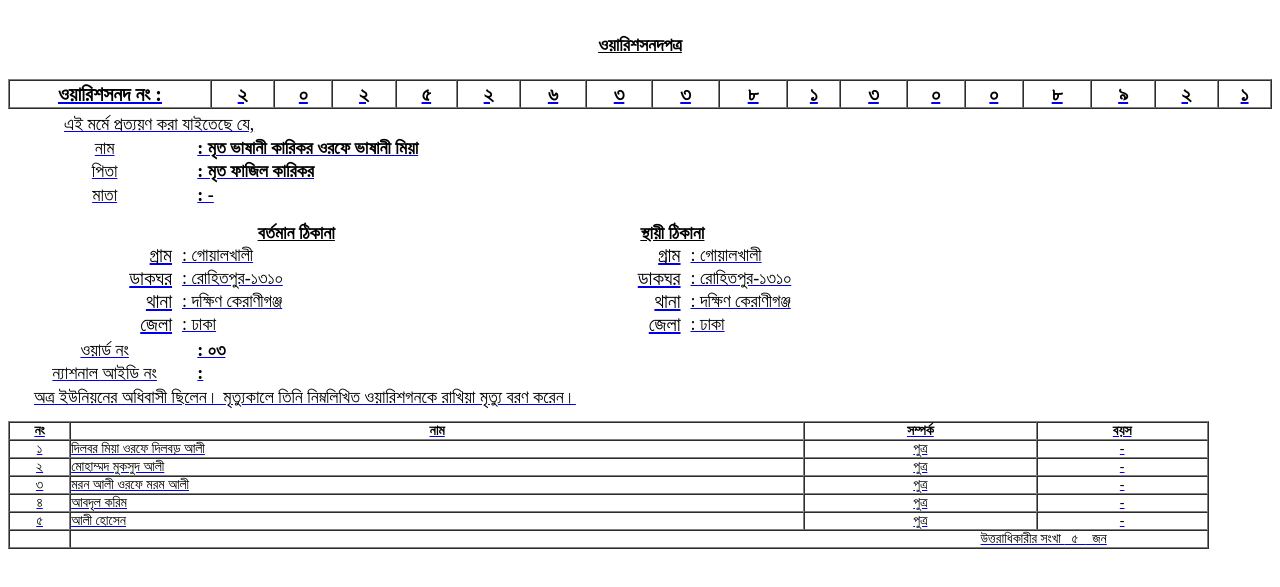
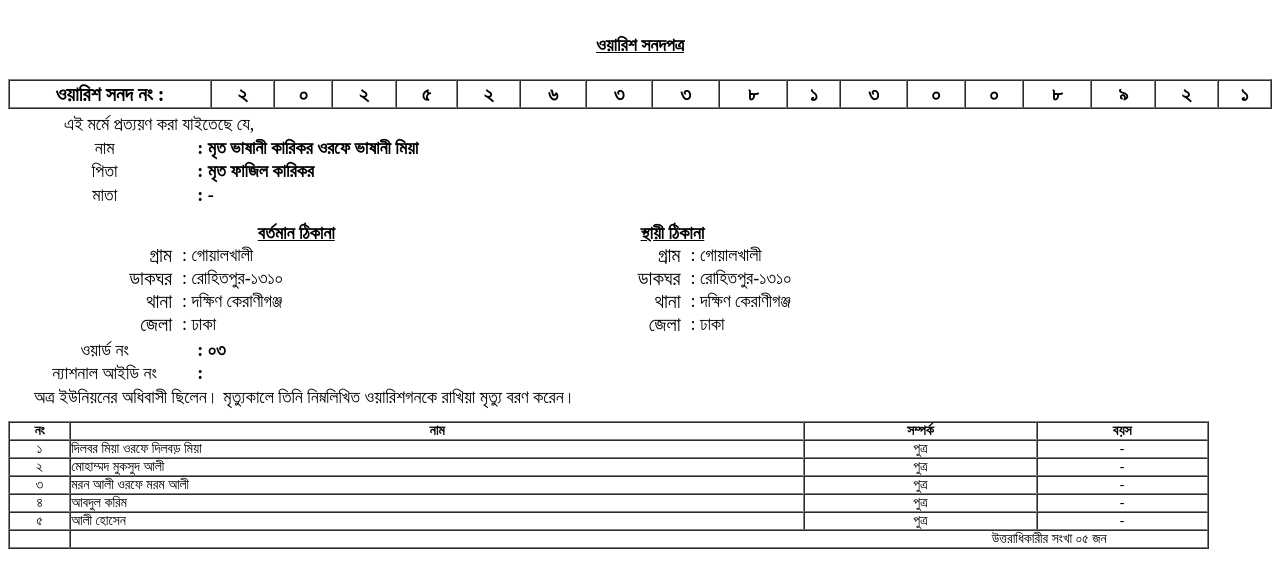
Before and after one commit to bastaup/index.php-onlinetrack-warish_onosondan-tid-20252633813008921, a plain HTML site: page index.html in a window 1280 px wide. Shown: the part 111-698 px from the top of the page. Drawn offline with Linux system fonts and the light colour scheme.

Commit message:
Update index.html

```diff
--- a/index.html
+++ b/index.html
@@ -1,157 +1,172 @@
 <html>
+
 <head>
     <meta charset="utf-8">
-	<base href="https://www.bastaup.com/"/>
+    <base href="https://www.bastaup.com/">
 </head>
+
 <body>
-
-		  <!------header div start here---->
-
-		<table  height="120px" border="0px"  style="width:100%;margin:0px auto;" cellspacing="0" cellpadding="0">
-		    <a href="https://www.bastaup.com/index.php/tid/202326331813000508">
+    <!--header div start here---->
+    <table height="120px" border="0px" style="width:100%;margin:0px auto;" cellspacing="0" cellpadding="0">
+        <tbody>
             <tr>
-				<td style="width:1.5in; text-align:center;"><img src="logo_images/logo.png" height="80px" width="80px"/></td>
-				<td style="text-align:center;height:60px;font-family:SolaimanLipi;thoma;"><font style="font-size:21px;letter-spacing:2px; font-weight:bold; color:blue; width:5.5in;">বাস্তা ইউনিয়ন পরিষদ</font>  <br />
-					<font style="font-size:12px; font-weight:bold;">বাস্তা <br />
-										কেরানীগঞ্জ,&nbsp;ঢাকা-১৩১০ <br />
-					ফোন : 0,&nbsp;০১৭১১৮০১৬৩০</font>
+                <td style="width:1.5in; text-align:center;"><img src="logo_images/logo.png" height="80px" width="80px"></td>
+                <td style="text-align:center;height:60px;font-family:SolaimanLipi;thoma;">
+                    <font style="font-size:21px;letter-spacing:2px; font-weight:bold; color:blue; width:5.5in;">বাস্তা ইউনিয়ন পরিষদ</font> <br>
+                    <font style="font-size:12px; font-weight:bold;">বাস্তা <br> কেরানীগঞ্জ, ঢাকা-১৩১০ <br> ফোন : 0, ০১৭১১৮০১৬৩০</font>
                 </td>
                 <td style="width:1.5in;"></td>
             </tr>
+        </tbody>
     </table>
-
-
-
-		 <!----header div close here---->
-
-		 <table align="center"  style="height:42px; border:1px; margin-top:5px; margin-bottom:15px;">
+    <!--header div close here---->
+    <table align="center" style="height:42px; border:1px; margin-top:5px; margin-bottom:15px;">
+        <tbody>
             <tr>
-				<td style="padding-top:5px;"><font style="font-weight:bold; font-size:18px;"><u>ওয়ারিশসনদপত্র</u></font></td>
+                <td style="padding-top:5px;">
+                    <font style="font-weight:bold; font-size:18px;"><u>ওয়ারিশ সনদপত্র</u></font>
+                </td>
             </tr>
+        </tbody>
     </table>
-
     <table border="1" style=" height:30px; width:100% " cellpadding="0" cellspacing="0">
+        <tbody>
             <tr>
-				<td style="width:200px; text-align:center; font-size:20px; font-weight:bold;">ওয়ারিশসনদ  নং :</td>
-
+                <td style="width:200px; text-align:center; font-size:20px; font-weight:bold;">ওয়ারিশ সনদ নং :</td>
                 <td style="text-align:center; font-weight:bold; font-size:20px;">২</td>
-
                 <td style="text-align:center; font-weight:bold; font-size:20px;">০</td>
-
                 <td style="text-align:center; font-weight:bold; font-size:20px;">২</td>
-
                 <td style="text-align:center; font-weight:bold; font-size:20px;">৫</td>
-
                 <td style="text-align:center; font-weight:bold; font-size:20px;">২</td>
-
                 <td style="text-align:center; font-weight:bold; font-size:20px;">৬</td>
-
                 <td style="text-align:center; font-weight:bold; font-size:20px;">৩</td>
-
                 <td style="text-align:center; font-weight:bold; font-size:20px;">৩</td>
-
                 <td style="text-align:center; font-weight:bold; font-size:20px;">৮</td>
-
                 <td style="text-align:center; font-weight:bold; font-size:20px;">১</td>
-
                 <td style="text-align:center; font-weight:bold; font-size:20px;">৩</td>
-
                 <td style="text-align:center; font-weight:bold; font-size:20px;">০</td>
-
                 <td style="text-align:center; font-weight:bold; font-size:20px;">০</td>
-
                 <td style="text-align:center; font-weight:bold; font-size:20px;">৮</td>
-
                 <td style="text-align:center; font-weight:bold; font-size:20px;">৯</td>
-
                 <td style="text-align:center; font-weight:bold; font-size:20px;">২</td>
-
                 <td style="text-align:center; font-weight:bold; font-size:20px;">১</td>
             </tr>
+        </tbody>
     </table>
-
     <table border="0" style="height:300px; width:100%; padding-left:5px;" cellspacing="0">
+        <tbody>
             <tr>
-					<td  colspan="4" align="left" style="font-size:18px;text-indent:50px; padding-top:5px;">এই মর্মে প্রত্যয়ণ  করা যাইতেছে  যে,</td>
+                <td colspan="4" align="left" style="font-size:18px;text-indent:50px; padding-top:5px;">এই মর্মে প্রত্যয়ণ করা যাইতেছে যে,</td>
             </tr>
             <tr>
-					<td  style="font-size:18px; text-align:center; font-color:black; ">নাম   </td>
-					<td><font style="font-size:18px;  font-weight:bold;">: মৃত ভাষানী কারিকর ওরফে ভাষানী মিয়া </font></td>
+                <td style="font-size:18px; text-align:center; font-color:black; ">নাম </td>
+                <td>
+                    <font style="font-size:18px;  font-weight:bold;">: মৃত ভাষানী কারিকর ওরফে ভাষানী মিয়া</font>
+                </td>
                 <td></td>
                 <td></td>
             </tr>
             <tr>
-					<td  style="font-size:18px; text-align:center; ">পিতা</td>
-					<td><font style="font-size:18px;  font-weight:bold;">: মৃত ফাজিল কারিকর </font></td>
+                <td style="font-size:18px; text-align:center; ">পিতা </td>
+                <td>
+                    <font style="font-size:18px;  font-weight:bold;">: মৃত ফাজিল কারিকর </font>
+                </td>
                 <td></td>
                 <td></td>
             </tr>
             <tr>
-					<td  style="font-size:18px; text-align:center;">মাতা </td>
-					<td><font style="font-size:18px;  font-weight:bold;">:   - </font></td>
+                <td style="font-size:18px; text-align:center;">মাতা </td>
+                <td>
+                    <font style="font-size:18px;  font-weight:bold;">: -</font>
+                </td>
                 <td></td>
                 <td></td>
             </tr>
             <tr>
                 <td colspan="2" style="width:45%; padding-top:15px;">
                     <table width="100%" border="0" cellpadding="0" cellspacing="0">
+                        <tbody>
                             <tr>
-								<td colspan="2"><p style="text-align:left;text-decoration:underline;font-size:18px;text-align:center;font-weight:bold;">  বর্তমান ঠিকানা  </p></td>
+                                <td colspan="2">
+                                    <p style="text-align:left;text-decoration:underline;font-size:18px;text-align:center;font-weight:bold;"> বর্তমান ঠিকানা </p>
+                                </td>
                             </tr>
                             <tr>
                                 <td style="width:148px;text-align:right; padding-right:10px; font-size:20px;">গ্রাম</td>
-								<td><font style="font-size:18px;">: গোয়ালখালী</font></td>
+                                <td>
+                                    <font style="font-size:18px;">: গোয়ালখালী</font>
+                                </td>
                             </tr>
                             <tr>
                                 <td style="width:158px;text-align:right; padding-right:10px; font-size:20px;">ডাকঘর</td>
-								<td> <font style="font-size:18px;">: রোহিতপুর-১৩১০</font></td>
+                                <td>
+                                    <font style="font-size:18px;">: রোহিতপুর-১৩১০</font>
+                                </td>
                             </tr>
                             <tr>
                                 <td style="width:158px;text-align:right; padding-right:10px; font-size:20px;">থানা</td>
-								<td><font style="font-size:18px;">: দক্ষিণ কেরাণীগঞ্জ</font></td>
+                                <td>
+                                    <font style="font-size:18px;">: দক্ষিণ কেরাণীগঞ্জ</font>
+                                </td>
                             </tr>
                             <tr>
                                 <td style="width:158px;text-align:right; padding-right:10px; font-size:20px;">জেলা</td>
-								<td><font style="font-size:18px;">: ঢাকা</font> </td>
+                                <td>
+                                    <font style="font-size:18px;">: ঢাকা</font>
+                                </td>
                             </tr>
+                        </tbody>
                     </table>
                 </td>
                 <td colspan="2" style="width:55%;padding-top:15px;">
                     <table width="100%" border="0" cellpadding="0" cellspacing="0">
+                        <tbody>
                             <tr>
-								<td colspan="2"><p style="text-align:left; text-decoration:underline;font-size:18px;padding-left:60px;font-weight:bold;"> স্থায়ী ঠিকানা </p> </td>
+                                <td colspan="2">
+                                    <p style="text-align:left; text-decoration:underline;font-size:18px;padding-left:60px;font-weight:bold;"> স্থায়ী ঠিকানা </p>
+                                </td>
                             </tr>
                             <tr>
                                 <td style="width:100px;text-align:right; padding-right:10px; font-size:20px;">গ্রাম</td>
-								<td><font style="font-size:18px;">: গোয়ালখালী</font></td>
+                                <td>
+                                    <font style="font-size:18px;">: গোয়ালখালী</font>
+                                </td>
                             </tr>
                             <tr>
                                 <td style="text-align:right; padding-right:10px; font-size:20px;">ডাকঘর </td>
-								<td><font style="font-size:18px;">: রোহিতপুর-১৩১০</font></td>
+                                <td>
+                                    <font style="font-size:18px;">: রোহিতপুর-১৩১০</font>
+                                </td>
                             </tr>
                             <tr>
                                 <td style="text-align:right; padding-right:10px; font-size:20px;">থানা</td>
-								<td><font style="font-size:18px;">: দক্ষিণ কেরাণীগঞ্জ</font></td>
+                                <td>
+                                    <font style="font-size:18px;">: দক্ষিণ কেরাণীগঞ্জ</font>
+                                </td>
                             </tr>
                             <tr>
                                 <td style="text-align:right; padding-right:10px; font-size:20px;">জেলা</td>
-								<td><font style="font-size:18px;">: ঢাকা</font>  </td>
+                                <td>
+                                    <font style="font-size:18px;">: ঢাকা</font>
+                                </td>
                             </tr>
+                        </tbody>
                     </table>
                 </td>
             </tr>
-
-
             <tr>
-					<td  nowrap style="font-size:18px; text-align:center;">ওয়ার্ড নং </td>
-					<td><font style="font-size:18px;  font-weight:bold;">: ০৩ </font></td>
+                <td nowrap style="font-size:18px; text-align:center;">ওয়ার্ড নং </td>
+                <td>
+                    <font style="font-size:18px;  font-weight:bold;">: ০৩</font>
+                </td>
                 <td></td>
                 <td></td>
             </tr>
-
             <tr>
-					<td  nowrap style="font-size:18px; text-align:center;">ন্যাশনাল আইডি নং  </td>
-					<td><font style="font-size:18px;  font-weight:bold;">:  </font></td>
+                <td nowrap style="font-size:18px; text-align:center;">ন্যাশনাল আইডি নং </td>
+                <td>
+                    <font style="font-size:18px;  font-weight:bold;">: </font>
+                </td>
                 <td></td>
                 <td></td>
             </tr>
@@ -160,8 +175,10 @@
                     <font style="font-size:18px; padding-left:20px;"> অত্র ইউনিয়নের অধিবাসী ছিলেন। মৃত্যুকালে তিনি নিম্নলিখিত ওয়ারিশগনকে রাখিয়া মৃত্যু বরণ করেন।</font>
                 </td>
             </tr>
+        </tbody>
     </table>
     <table cellpadding="0" cellspacing="0" style="min-height:100px; width:95%; margin-top:12px;font-size:14px;" border="1">
+        <tbody>
             <tr>
                 <th style="width:5%;text-align:center;">নং</th>
                 <th style="width:60%;">নাম</th>
@@ -170,8 +187,8 @@
             </tr>
 								<tr>
 						<td style="text-align:center;">১</td>
-						<td style=""> দিলবর মিয়া ওরফে দিলবড় আলী</td>
-						<td style="text-align:center;">পুত্র</td>
+						<td style=""> দিলবর মিয়া ওরফে দিলবড় মিয়া</td>
+						<td style="text-align:center;"> পুত্র</td>
 						<td style="text-align:center;" >-</td>
          </tr>
 								<tr>
@@ -188,7 +205,7 @@
 									</tr>
 								<tr>
 						<td style="text-align:center;">৪</td>
-						<td style=""> আবদৃল করিম</td>
+						<td style=""> আবদুল করিম</td>
 						<td style="text-align:center;">পুত্র</td>
 						<td style="text-align:center;" >-</td>
 									</tr>
@@ -197,11 +214,16 @@
 						<td style=""> আলী হোসেন</td>
 						<td style="text-align:center;">পুত্র</td>
 						<td style="text-align:center;" >-</td>
+
 											</tr>
 										<tr>
 					 <td></td>
-					 <td colspan='3' style="text-align:right;padding-right:100px;">উত্তরাধিকারীর সংখা <span id=''>&nbsp;&nbsp;৫&nbsp;&nbsp;</span>&nbsp;&nbsp;জন</td>
+					 <td colspan='3' style="text-align:right;padding-right:100px;">উত্তরাধিকারীর সংখা <span id=''>  ০৫  </span>  জন</td>
 					</tr>
 
 
 		</table>
+
+
+
+		<script>
```
Lines whose indentation alone changed are shown as unchanged.
